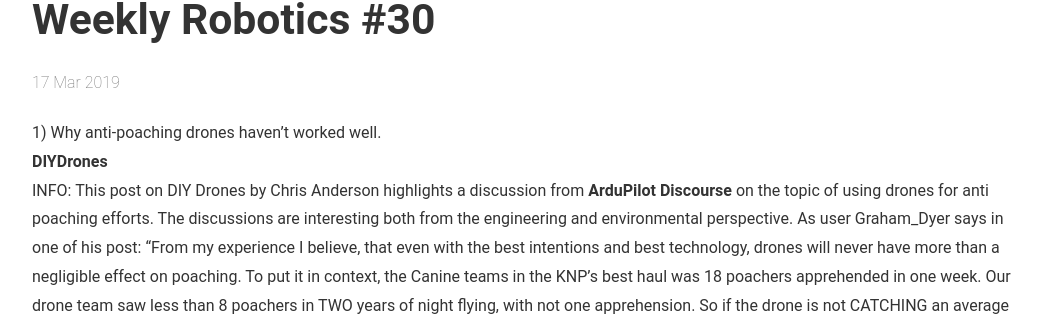
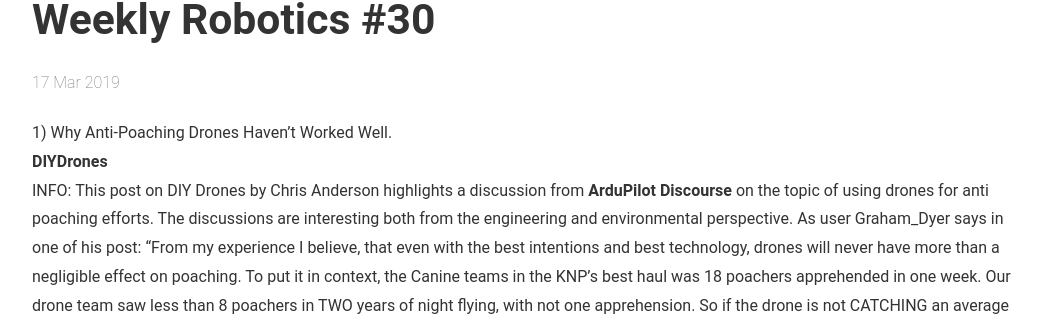
Before and after one commit to msadowski/weeklyrobotics, a Jekyll site: the page built from _posts/2019-03-17-weekly-robotics-30.md, in a window 1280 px wide. Shown: the part 186-502 px from the top of the page, without its empty margins (118-1161 px from the left). Built offline with Jekyll 4.4.1, drawn with Linux system fonts in a browser that asks for light colours; comment, search, counter and statistics services are not loaded.

Commit message:
Capitalize first title

```diff
--- a/_posts/2019-03-17-weekly-robotics-30.md
+++ b/_posts/2019-03-17-weekly-robotics-30.md
@@ -5,7 +5,7 @@ date: 2019-03-17
 tags: [Robotics, Careers, Industrial, Drones, Sensors, Chips, OpenSource, AI, AutonomousCars, OpenCV, MobileRobots]
 ---
 
-1) Why anti-poaching drones haven't worked well.
+1) Why Anti-Poaching Drones Haven't Worked Well.
 <br>[DIYDrones](https://diydrones.com/profiles/blogs/why-anti-poaching-drones-haven-t-worked-well)<br>
 INFO: This post on DIY Drones by Chris Anderson highlights a discussion from [ArduPilot Discourse](https://discuss.ardupilot.org/t/autonomous-anti-poaching-drone/25344/97) on the topic of using drones for anti poaching efforts. The discussions are interesting both from the engineering and environmental perspective. As user Graham_Dyer says in one of his post: "From my experience I believe, that even with the best intentions and best technology, drones will never have more than a negligible effect on poaching. To put it in context, the Canine teams in the KNP’s best haul was 18 poachers apprehended in one week. Our drone team saw less than 8 poachers in TWO years of night flying, with not one apprehension. So if the drone is not CATCHING an average of 2-5 poachers a WEEK then it’s of no use. And note that poachers get around deterrents easily".
 
```
